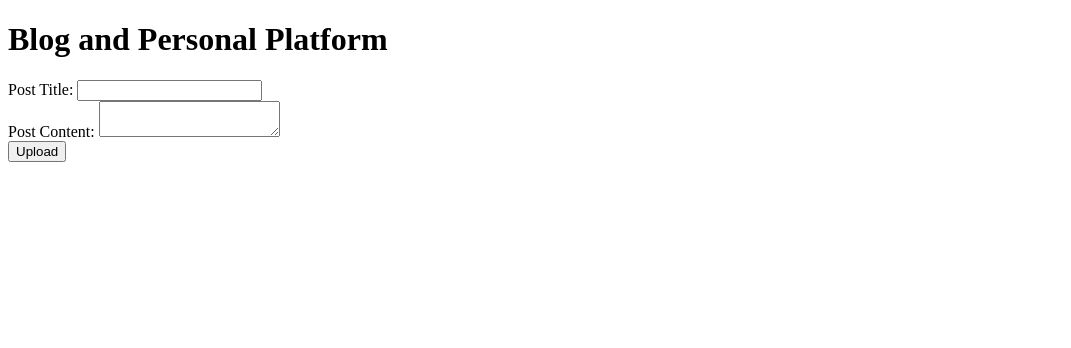
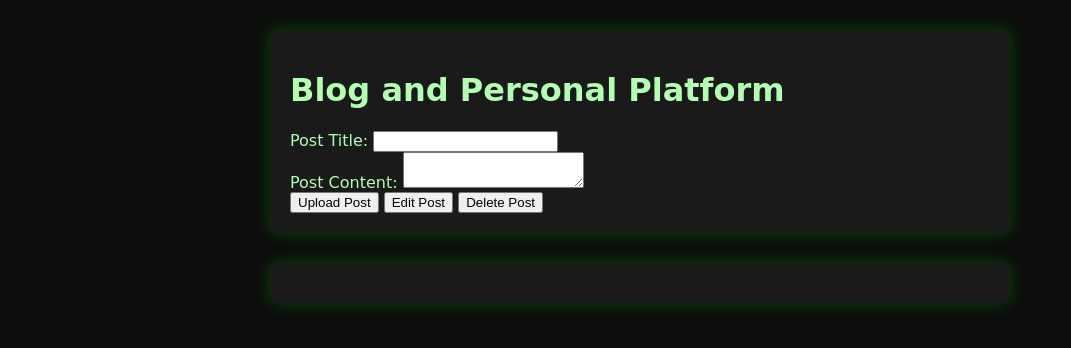
Before and after one commit to 0gmec/SBA5-meccas, a plain HTML site: page index.html in a window 1280 px wide. Shown: the whole page, without its empty margins (0-1071 px from the left). Drawn offline with Linux system fonts and the light colour scheme.

Commit message:
adding styling

```diff
--- a/index.html
+++ b/index.html
@@ -13,22 +13,25 @@
         <h1> Blog and Personal Platform</h1>
         <form id="bppForm">
             <div class="form-group">
-                <label for="post-title">Post Title:</label>
+                <label for="postTitle">Post Title:</label>
 
                 <input type="text" id="postTitle" name="postTitle">
                 <span class="error-message" id="postTitleError"></span>
             </div>
-<div class="form-group">
-    <label for="post-content">Post Content:</label>
-    <textarea id="postContent" name="postContent"></textarea>
-    <span class="error-message" id="postContentError"></span>
+            <div class="form-group">
+                <label for="post-content">Post Content:</label>
+                <textarea id="postContent" name="postContent" required></textarea>
+                <span class="error-message" id="postContentError"></span>
+            </div>
 
-
-</div>
-<button type="submit" id="submitBtn">Upload</button>
+            <button type="submit" id="submitBtn">Upload Post</button>
+            <button type="button" id="editBtn">Edit Post</button>
+            <button type="button" id="deleteBtn">Delete Post</button>
 
         </form>
     </div>
+
+    <div class="container" id="displayPost"></div>
 
     <script src="script.js"></script>
 </body>
--- a/script.js
+++ b/script.js
@@ -3,5 +3,4 @@ const bppForm = document.getElementById("bppForm")
 const postTitle = document.getElementById("postTitle")
 const postContent = document.getElementById("postContent")
 const errorMessage =  document.querySelectorAll(".errorMessage")
-
-const displayPost = []
+const displayPost = document.getElementById("displayPost")
--- a/styles.css
+++ b/styles.css
@@ -0,0 +1,21 @@
+/* Anime font style*/
+
+@import url('https://fonts.googleapis.com/css2familty=Bungee&display=swap');
+
+body {
+    background-color: #0d0d0d;
+    color: #b2ffb2;
+    font-family: 'Bungee', cursive;
+    margin: 0;
+    padding: 0;
+}
+
+.container {
+    background-color: #1a1a1a;
+    margin: 30px auto;
+    padding: 20px;
+    max-width: 700px;
+    border-radius: 8px;
+    box-shadow: 0 0 15px #004d00;
+
+}
```
